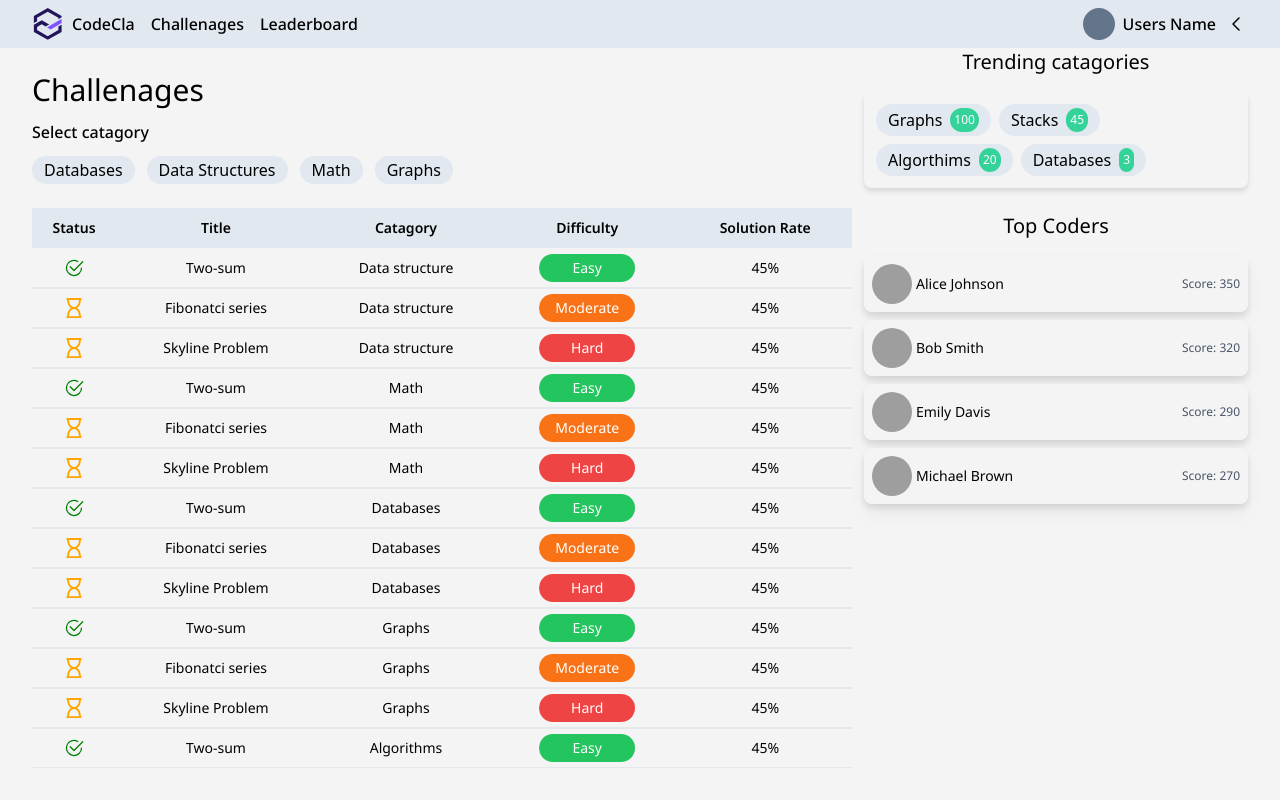
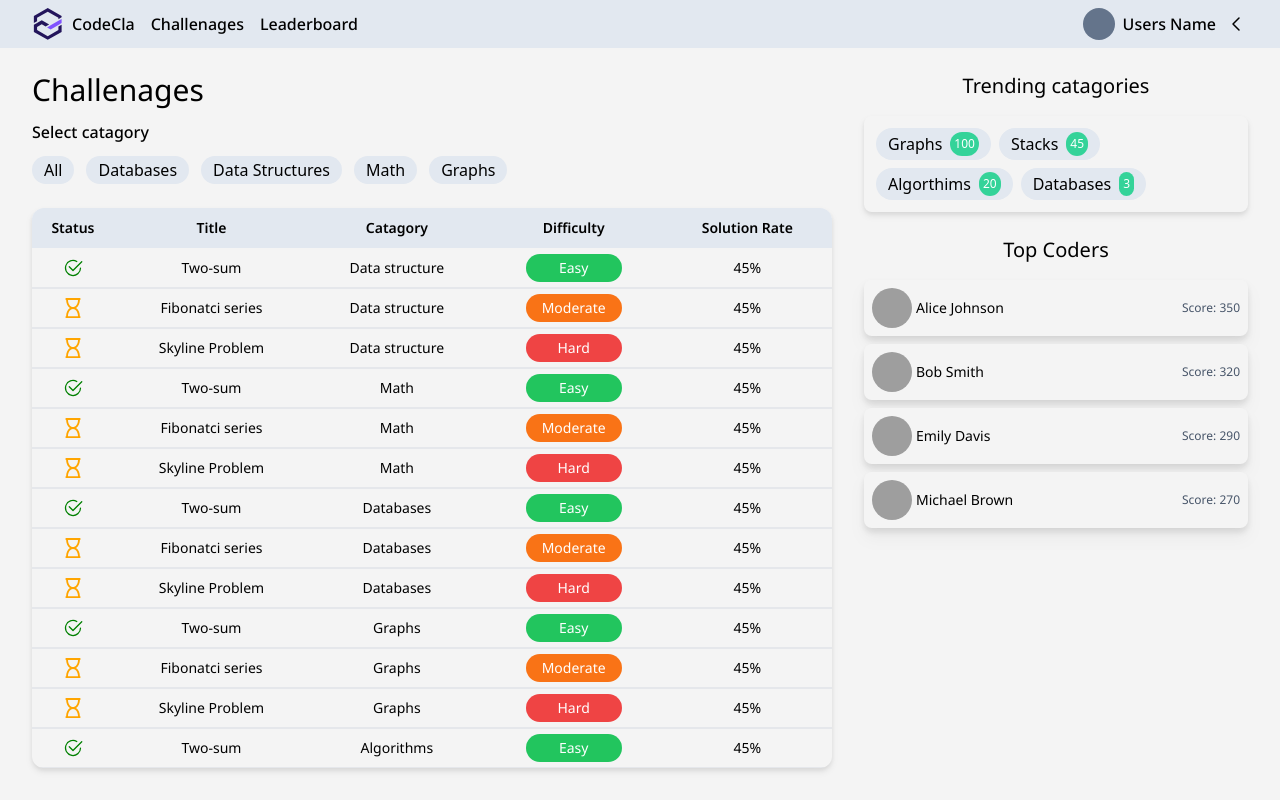
Before and after one commit to FergKe/cla-react-assignment, a React (Vite) app: page /challenages in a window 1280 px wide. Built offline with nearby package versions, Linux system fonts and the light colour scheme; grey boxes are pictures that could not be loaded; a web font is replaced by a local one.

Commit message:
Starting to add useStates

```diff
--- /dev/null
+++ b/src/Stores/useCategorySelection.js
@@ -0,0 +1,12 @@
+import { create } from 'zustand';
+import challenagesArray from '../data/challenagesArray';
+
+const useCategorySelection = create((set) => ({
+    unchangedList: challenagesArray,
+
+    challenageList: challenagesArray,
+
+    chanageCategory: (category) => set((state) => ({ challenageList: state.unchangedList.filter((item) => item.category === category)})),
+}))
+
+export default useCategorySelection
--- a/src/pages/Challenages/Challenages.jsx
+++ b/src/pages/Challenages/Challenages.jsx
@@ -7,7 +7,7 @@ import TrendingCategories from "./Components/TrendingCategories";
 export default function Challenages () {
 
     return (
-        <section className="h-full min-h-0 px-8 flex flex-row gap-3">
+        <section className="h-full min-h-0 px-8 flex flex-row gap-8">
             <div className="flex-1 min-h-0 pb-8 pt-6 flex flex-col">
                 <h3 className="text-3xl font-noto mb-3">Challenages</h3>
                 <p className="font-noto font-medium mb-3">Select catagory</p>
@@ -16,7 +16,7 @@ export default function Challenages () {
             </div>
 
             <aside className="w-96 h-screen">
-                <h5 className="text-xl font-noto text-center mb-4">Trending catagories</h5>
+                <h5 className="text-xl font-noto text-center mb-4 pt-6">Trending catagories</h5>
                 <TrendingCategories />
 
                 <h5 className="text-xl font-noto text-center mb-4">Top Coders</h5>
--- a/src/pages/Challenages/Components/Category.jsx
+++ b/src/pages/Challenages/Components/Category.jsx
@@ -1,6 +1,7 @@
-
+import useCategorySelection from "../../../Stores/useCategorySelection";
 
 export default function Catagory ({categoryName}) {
+    const changeCategory = useCategorySelection((state) => state.changeCategory)
 
     return (
         <button className="h-7 px-3 bg-slate-200 rounded-full hover:bg-cla-primary hover:text-white transition-all hover:-translate-y-1">{categoryName}</button>
--- a/src/pages/Challenages/Components/CategoryList.jsx
+++ b/src/pages/Challenages/Components/CategoryList.jsx
@@ -1,10 +1,13 @@
 import categoriesArray from "../../../data/categoriesArray"
 import Category from "./Category"
+import useCategorySelection from "../../../Stores/useCategorySelection"
 
 export default function CategoryList () {
-
+    // const changeCategory = useCategorySelection((state) => state.changeCategory)
+    const list = useCategorySelection((state) => state.challenageList)
     return (
         <div className="flex flex-row gap-3 mb-6">
+            <button className="h-7 px-3 bg-slate-200 rounded-full hover:bg-cla-primary hover:text-white transition-all hover:-translate-y-1">All</button>
             {categoriesArray.map((c) => <Category categoryName={c} />)}
 
         </div>
--- a/src/pages/Challenages/Components/ChallenageItem.jsx
+++ b/src/pages/Challenages/Components/ChallenageItem.jsx
@@ -37,7 +37,7 @@ export default function ChallenageItem ({item}) {
     }
 
     return (
-        <tr key={item.id} className="h-10 border-b-2">
+        <tr key={item.id} className="h-10 border-b-2 bg-cla-white">
             <td className="align-middle">
                     {iconSelection(item.status)}
             </td>
--- a/src/pages/Challenages/Components/ChallenagesList.jsx
+++ b/src/pages/Challenages/Components/ChallenagesList.jsx
@@ -4,10 +4,10 @@ import ChallenageItem from './ChallenageItem'
 export default function ChallenagesList () {
 
     return (
-        <div className='flex-1 min-h-0 overflow-y-auto'>
-            <table className='w-full border-collapse '>
+        <div className='bg-cla-white flex-1 min-h-0 overflow-y-auto rounded-xl drop-shadow-md'>
+            <table className='w-full border-collapse'>
                 <thead>
-                    <tr className='bg-slate-200 h-10'>
+                    <tr className='bg-slate-200 h-10 sticky top-0'>
                         <th className='font-noto text-center text-sm font-semibold'>Status</th>
                         <th className='font-noto text-center text-sm font-semibold'>Title</th>
                         <th className='font-noto text-center text-sm font-semibold'>Catagory</th>
```
